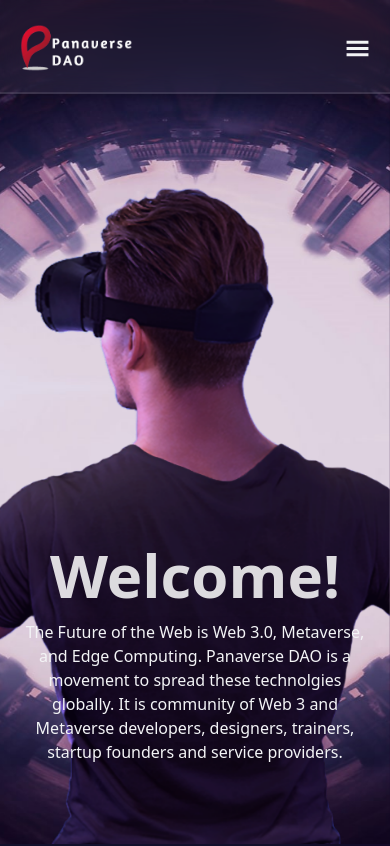
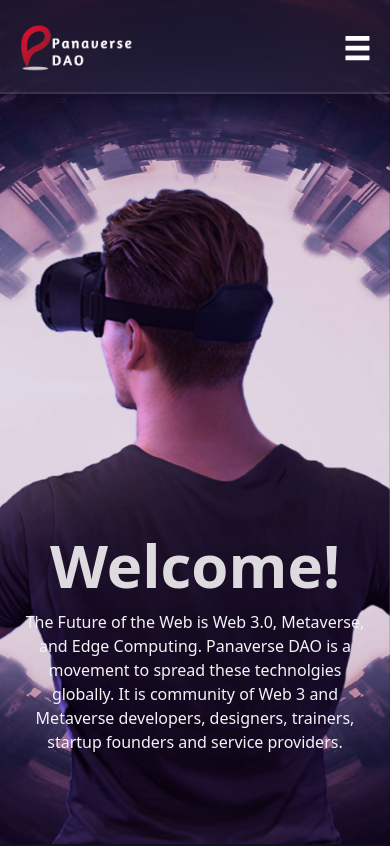
Before and after one commit to Huzaifa2199/panaverse-huzaifa-irfan, a Next.js app: page / in a window 390 px wide. Shown: the top 846 px of the page. Built offline with nearby package versions, Linux system fonts and the light colour scheme.

Commit message:
new changes

```diff
--- a/app/components/Header.tsx
+++ b/app/components/Header.tsx
@@ -1,7 +1,7 @@
 import React, { useState } from 'react'
 import { FaArrowRight } from 'react-icons/fa'
-import { GiHamburgerMenu } from 'react-icons/gi'
-import { RxCross2 } from 'react-icons/rx'
+import { HamBar } from './icons/HamBar'
+import { Cross } from './icons/Cross'
 
 export const Header = () => {
   const [toggle, setToggle] = useState(true)
@@ -27,7 +27,7 @@ export const Header = () => {
             setToggle(!toggle)
             console.log(toggle)
           }}>
-          {toggle ? <GiHamburgerMenu size={"25px"} color={"#f3f4f6"} /> : <RxCross2 size={"25px"} color={"#f3f4f6"} />}
+          {toggle ? <HamBar /> : <Cross />}
         </div>
 
         {/* Overlay Menu */}
--- a/app/components/TopContainer.tsx
+++ b/app/components/TopContainer.tsx
@@ -22,7 +22,7 @@ export const TopContainer = () => {
     children: (
       <div className="inset center flex-col">
         <h1 className="headline  white text-center font-bold opacity-[85%] max-sm:text-[60px]">Welcome!</h1>
-        <p className="mb-20 max-w-5xl text-center drop-shadow-2xl px-5">The Future of the Web is Web 3.0, Metaverse, and Edge Computing. Panaverse DAO is a movement to spread these technolgies globally. It is community of Web 3 and Metaverse developers, designers, trainers, startup founders and service providers.</p>
+        <p className="mb-[90px] lg:mb-20 max-w-5xl text-center drop-shadow-2xl px-5">The Future of the Web is Web 3.0, Metaverse, and Edge Computing. Panaverse DAO is a movement to spread these technolgies globally. It is community of Web 3 and Metaverse developers, designers, trainers, startup founders and service providers.</p>
       </div>
     )
   };
--- /dev/null
+++ b/app/components/icons/Cross.tsx
@@ -0,0 +1,10 @@
+import React from 'react'
+
+export const Cross = () => {
+    return (
+        <svg width="25" height="25" viewBox="0 0 25 26" fill="none" xmlns="http://www.w3.org/2000/svg">
+            <rect x="0.000488281" y="3.61987" width="4.8766" height="30.4787" rx="0.5" transform="rotate(-45 0.000488281 3.61987)" fill="white" />
+            <rect width="4.8766" height="30.4787" rx="0.5" transform="matrix(-0.707107 -0.707107 -0.707107 0.707107 25 3.61987)" fill="white" />
+        </svg>
+    )
+}
--- /dev/null
+++ b/app/components/icons/HamBar.tsx
@@ -0,0 +1,11 @@
+import React from 'react'
+
+export const HamBar = () => {
+    return (
+        <svg width="25" height="25" viewBox="0 0 26 26" fill="none" xmlns="http://www.w3.org/2000/svg">
+            <rect width="4.90079" height="25" rx="0.5" transform="matrix(-4.34956e-08 -1 -1 4.39282e-08 25.4785 5.02417)" fill="white" />
+            <rect width="4.90079" height="25" rx="0.5" transform="matrix(-4.34956e-08 -1 -1 4.39282e-08 25.4785 15.0737)" fill="white" />
+            <rect width="4.90079" height="25" rx="0.5" transform="matrix(-4.34956e-08 -1 -1 4.39282e-08 25.4785 25.1233)" fill="white" />
+        </svg>
+    )
+}
```
